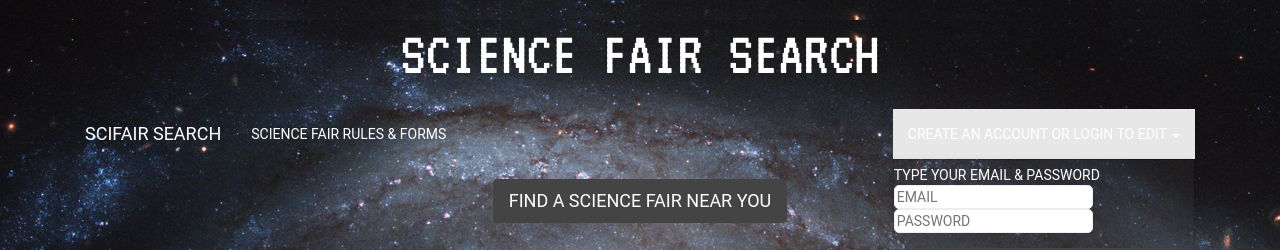
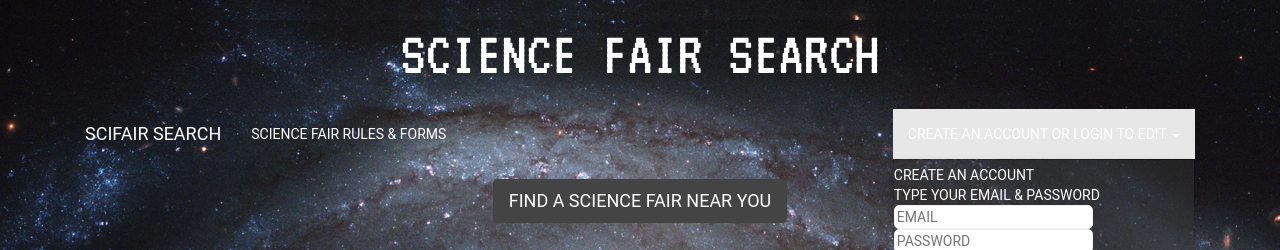
Before and after one commit to laulaucia/Scifair, a Node server app: page / in a window 1280 px wide, after a click on "CREATE AN ACCOUNT OR LOGIN TO EDIT". Shown: the top 250 px of the page. Run offline with Node 20, Linux system fonts and the light colour scheme; some libraries are stand-ins or nearby versions.

Commit message:
merging dropdowns in the navbar

```diff
--- a/public/css/style.css
+++ b/public/css/style.css
@@ -3,6 +3,7 @@
 input {
   border-radius: 5px;
   border: solid 1px #eee;
+  color: #444;
 
 
 }
@@ -27,7 +28,7 @@ h1 {
 }
 
 .dropdown-menu{
-    background-color: rgba(50,50,50, 0.3);
+    background-color: rgba(50,50,50, 0.5);
 }
 
 .addafair{
@@ -54,6 +55,8 @@ html, body {
     background-image: url(./NasaGalaxypic.png);
     color: #fff;
 }
+
+
 
  #map {
   position:static;
--- a/views/partials/navbar.ejs
+++ b/views/partials/navbar.ejs
@@ -29,10 +29,11 @@
           <li class="dropdown">
             <a href="#" class="dropdown-toggle white" data-toggle="dropdown">CREATE AN ACCOUNT OR LOGIN TO EDIT <b class="caret"></b></a>
             <ul class="dropdown-menu createuserform">
+              <li  class=" white" >CREATE AN ACCOUNT </li>
               <span class="createusertext">TYPE YOUR EMAIL & PASSWORD</span>
               <form id="signup-form" action="/users" method="POST">
                 <input id="signup-email"  type="email" placeholder="EMAIL" name="email" required>
-                <input id="signup_password"  type="password" placeholder="PASSWORD" name="password" required>
+                <input id="signup_password"  type="password" placeholder="PASSWORD" name="passwordDigest" required>
 
                 <div class="modal-footer">
                   <div>
@@ -41,11 +42,11 @@
 
                 </div>
               </form>
-              <li  class=" white" >LOGIN  </li>
+              <li  class=" white" >LOGIN TO EDIT FAIRS </li>
               <span class="logintext">TYPE YOUR EMAIL & PASSWORD</span>
               <form id="login-form" action="/users" method="POST">
                 <input id="login_email"  type="email" placeholder="EMAIL" name="email"required>
-                <input id="login_password"  type="password" placeholder="PASSWORD" name="password"required>
+                <input id="login_password"  type="password" placeholder="PASSWORD" name="passwordDigest"required>
 
                 <div class="modal-footer">
                   <div>
```
